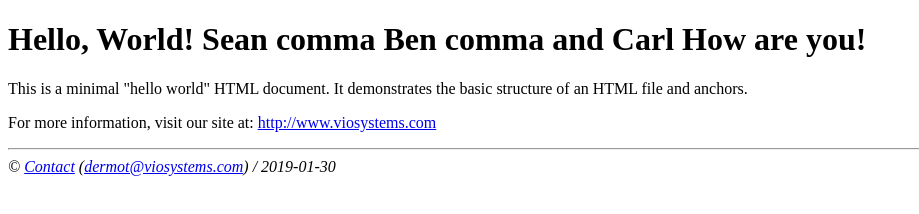
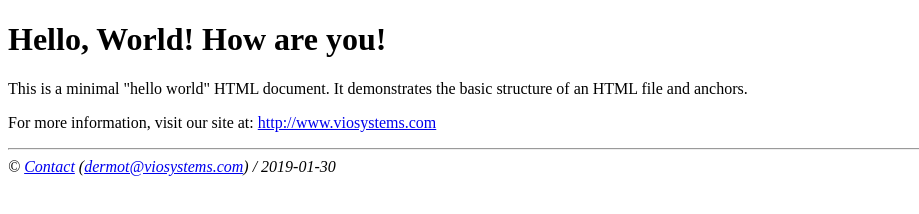
Before and after one commit to bazza2000/authmicroservice, a plain HTML site: page src/main/resources/static/HelloWorld.html in a window 1280 px wide. Shown: the whole page, without its empty margins (0-919 px from the left). Drawn offline with Linux system fonts and the light colour scheme.

Commit message:
HelloWorld reverted to default.

```diff
--- a/src/main/resources/static/HelloWorld.html
+++ b/src/main/resources/static/HelloWorld.html
@@ -6,8 +6,7 @@
 </head>
 <body>
 <h1>
-    Hello, World! Sean comma Ben comma and Carl
-    How are you!
+    Hello, World! How are you!
 </h1>
 <p>
     This is a minimal "hello world" HTML document. It demonstrates the
```
